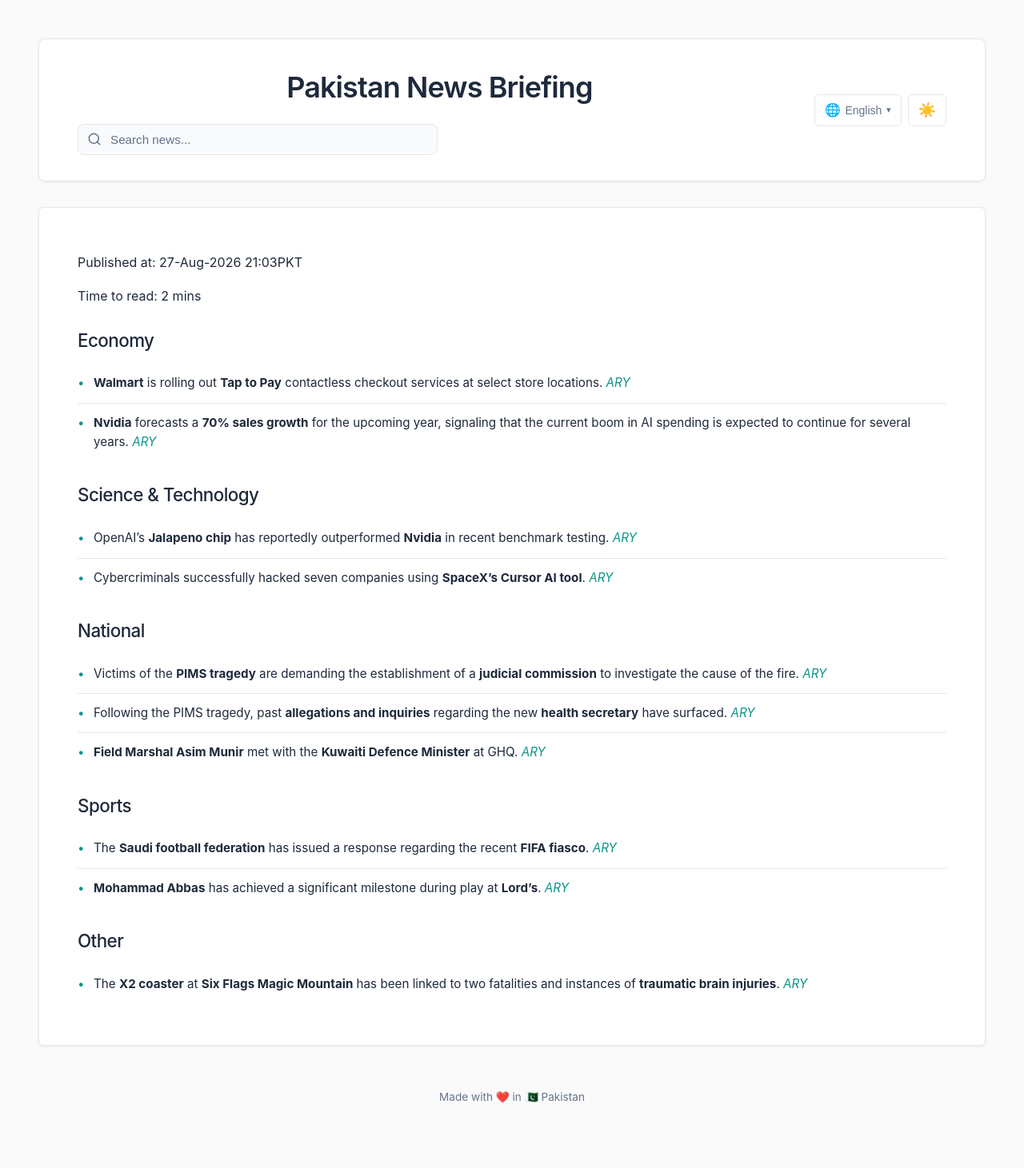
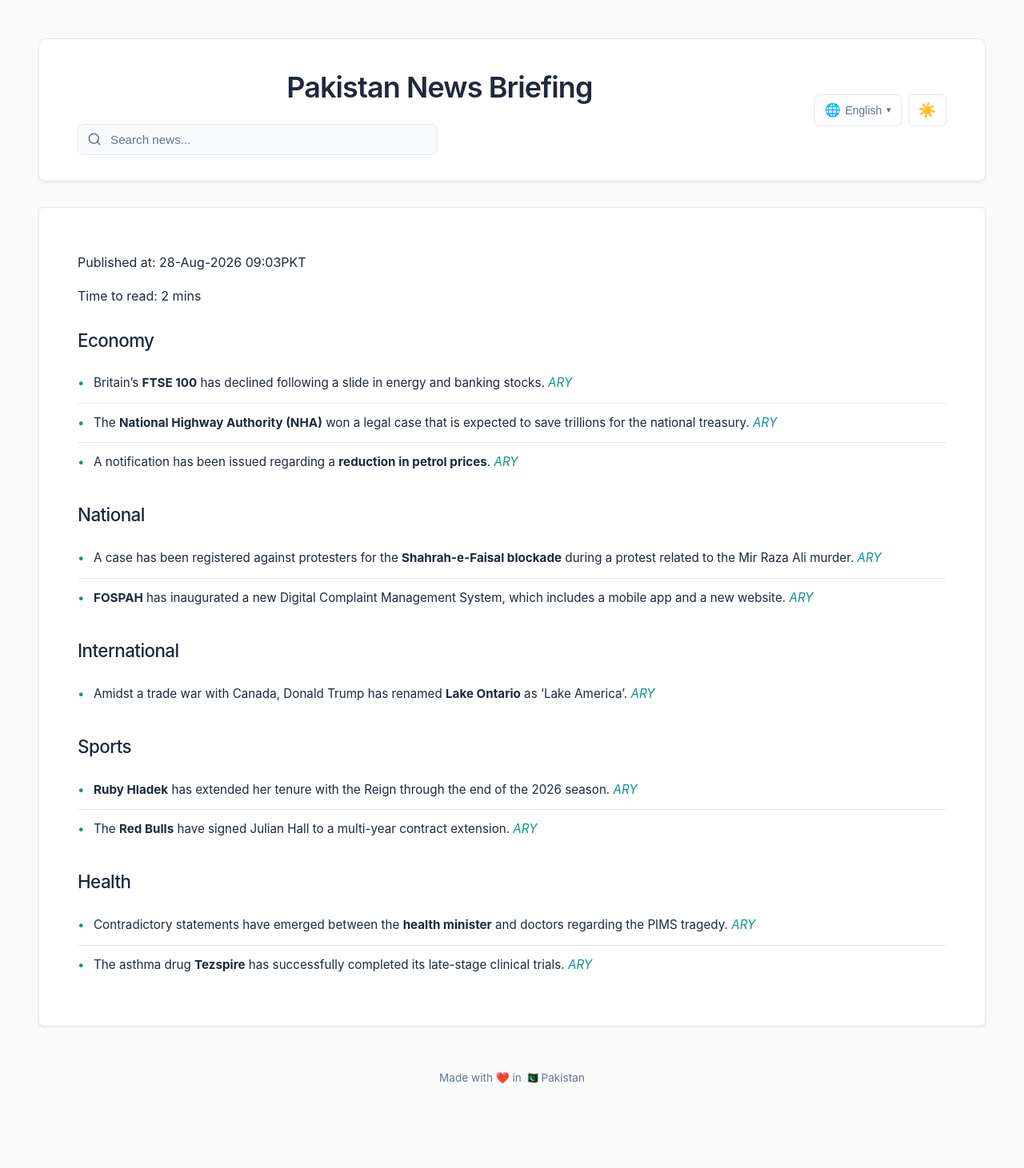
Before and after one commit to zsubzwary/news, a Jekyll site: the page built from en/index.md, in a window 1280 px wide. Shown: the whole page at 80% size. Built offline with Jekyll 4.4.1, drawn with Linux system fonts in a browser that asks for light colours; some web fonts are replaced; comment, search, counter and statistics services are not loaded; after the commit the page ends 1437 px from its top, so only the background shows below that.

Commit message:
DateTime; 2026-08-28T04:03:18.425Z

```diff
--- a/en/index.md
+++ b/en/index.md
@@ -4,26 +4,26 @@ title: Pakistan News Briefing
 lang: en
 ---
 
-Published at: 27-Aug-2026 21:03PKT
+Published at: 28-Aug-2026 09:03PKT
 
 Time to read: 2 mins
 
 ### Economy
-- **Walmart** is rolling out **Tap to Pay** contactless checkout services at select store locations. *[ARY](https://arynews.tv/walmart-rolls-out-tap-to-pay-contactless-checkout-at-select-stores)*
-- **Nvidia** forecasts a **70% sales growth** for the upcoming year, signaling that the current boom in AI spending is expected to continue for several years. *[ARY](https://arynews.tv/nvidia-forecasts-70-sales-growth-next-year-signals-ai-spending-boom-has-years-left-to-run)*
-
-### Science & Technology
-- OpenAI’s **Jalapeno chip** has reportedly outperformed **Nvidia** in recent benchmark testing. *[ARY](https://arynews.tv/openai-jalapeno-chip-outperforms-nvidia-in-new-benchmark-tests)*
-- Cybercriminals successfully hacked seven companies using **SpaceX’s Cursor AI tool**. *[ARY](https://arynews.tv/cybercriminals-used-spacexs-cursor-ai-tool-to-hack-seven-companies)*
+- Britain’s **FTSE 100** has declined following a slide in energy and banking stocks. *[ARY](https://arynews.tv/britains-ftse-100-slips-as-banks-energy-stocks-slide)*
+- The **National Highway Authority (NHA)** won a legal case that is expected to save trillions for the national treasury. *[ARY](https://arynews.tv/nha-wins-case-saving-trillions-for-the-national-treasury)*
+- A notification has been issued regarding a **reduction in petrol prices**. *[ARY](https://arynews.tv/petrol-price-reduced-notification-issued)*
 
 ### National
-- Victims of the **PIMS tragedy** are demanding the establishment of a **judicial commission** to investigate the cause of the fire. *[ARY](https://arynews.tv/pims-tragedy-victims-demand-judicial-commission-to-probe-fire)*
-- Following the PIMS tragedy, past **allegations and inquiries** regarding the new **health secretary** have surfaced. *[ARY](https://arynews.tv/pim-tragedy-new-health-secretarys-past-allegations-and-inquiries-surface)*
-- **Field Marshal Asim Munir** met with the **Kuwaiti Defence Minister** at GHQ. *[ARY](https://arynews.tv/field-marshal-asim-munir-meets-kuwaiti-defence-minister-at-ghq)*
+- A case has been registered against protesters for the **Shahrah-e-Faisal blockade** during a protest related to the Mir Raza Ali murder. *[ARY](https://arynews.tv/mir-raza-ali-murder-protest-case-registered-against-protesters-over-shahrah-e-faisal-blockade)*
+- **FOSPAH** has inaugurated a new Digital Complaint Management System, which includes a mobile app and a new website. *[ARY](https://arynews.tv/fospahs-digital-complaint-management-system-mobile-app-and-new-website-inauguarated)*
+
+### International
+- Amidst a trade war with Canada, Donald Trump has renamed **Lake Ontario** as ‘Lake America’. *[ARY](https://arynews.tv/donald-trump-renames-lake-ontario-as-lake-america)*
 
 ### Sports
-- The **Saudi football federation** has issued a response regarding the recent **FIFA fiasco**. *[ARY](https://arynews.tv/saudi-football-federation-weighs-in-on-fifa-fiasco)*
-- **Mohammad Abbas** has achieved a significant milestone during play at **Lord’s**. *[ARY](https://arynews.tv/mohammad-abbas-achieves-massive-feat-at-lords)*
+- **Ruby Hladek** has extended her tenure with the Reign through the end of the 2026 season. *[ARY](https://arynews.tv/reign-extend-f-ruby-hladek-through-end-of-2026-season)*
+- The **Red Bulls** have signed Julian Hall to a multi-year contract extension. *[ARY](https://arynews.tv/red-bulls-sign-f-julian-hall-to-multi-year-extension)*
 
-### Other
-- The **X2 coaster** at **Six Flags Magic Mountain** has been linked to two fatalities and instances of **traumatic brain injuries**. *[ARY](https://arynews.tv/six-flags-magic-mountains-x2-coaster-linked-to-traumatic-brain-injuries-and-two-fatalities)*
+### Health
+- Contradictory statements have emerged between the **health minister** and doctors regarding the PIMS tragedy. *[ARY](https://arynews.tv/pims-tragedy-contradictions-emerge-between-health-minister-doctors-statements)*
+- The asthma drug **Tezspire** has successfully completed its late-stage clinical trials. *[ARY](https://arynews.tv/tezspire-asthma-drug-succeeds-in-late-stage-trial)*
```
